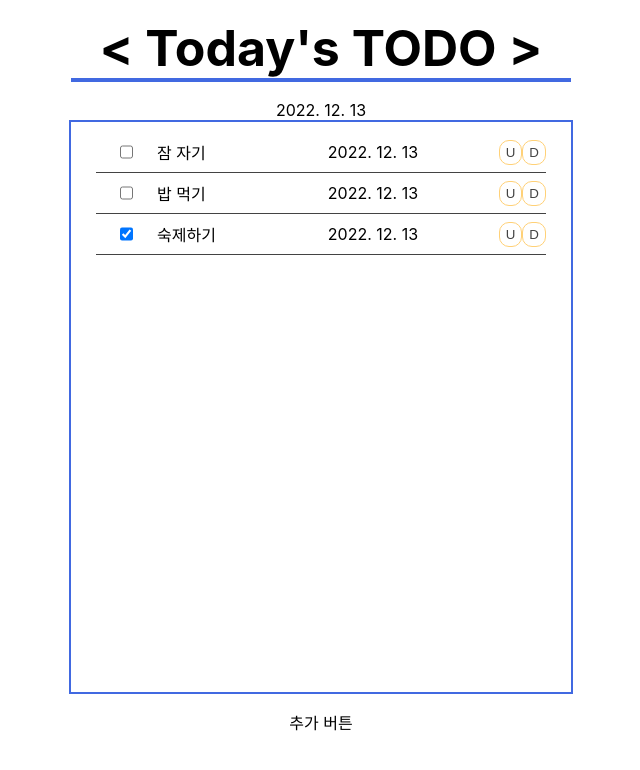
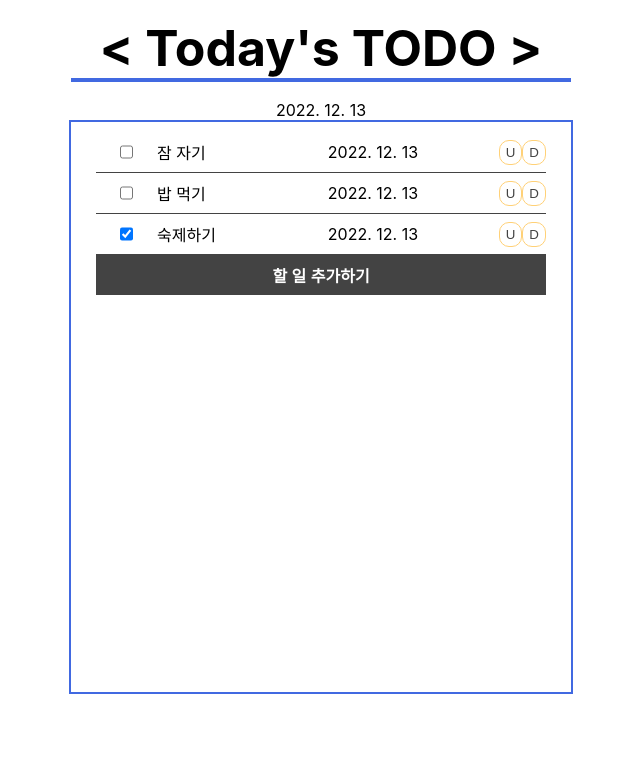
Before and after one commit to kanglaeheon/my-react-app, a React (Create React App) app in the folder mpd-client/: page / in a window 1280 px wide. Shown: the top 770 px of the page, without its empty margins (319-959 px from the left). Built offline with nearby package versions, Linux system fonts and the light colour scheme.

Commit message:
feat: CreateTodo.js 생성 및 배치

```diff
--- a/mpd-client/src/Components/TodoList.js
+++ b/mpd-client/src/Components/TodoList.js
@@ -2,6 +2,7 @@ import { useState } from "react";
 import styled from "styled-components";
 import { dummyData } from "../static/dummyData";
 import { Todo } from "./Todo";
+import { CreateTodo } from "../FeatureComponents/CreateTodo";
 
 export const TodoListContainer = styled.div`
   width: 100%;
@@ -33,8 +34,8 @@ export const TodoList = () => {
         {todos.map((todo) => {
           return <Todo todo={todo} key={todo.id} />;
         })}
+        <CreateTodo />
       </TodoListContents>
-      <p>추가 버튼</p>
     </TodoListContainer>
   );
 };
--- /dev/null
+++ b/mpd-client/src/FeatureComponents/CreateTodo.js
@@ -0,0 +1,19 @@
+import styled from "styled-components";
+
+export const TodoUpdateBtn = styled.button`
+  width: 450px;
+  height: 40px;
+  background-color: #434343;
+  border: 2px solid #434343;
+  font-size: 1rem;
+  font-weight: 700;
+  color: white;
+`;
+
+export const CreateTodo = () => {
+  return (
+    <>
+      <TodoUpdateBtn>할 일 추가하기</TodoUpdateBtn>
+    </>
+  );
+};
```
